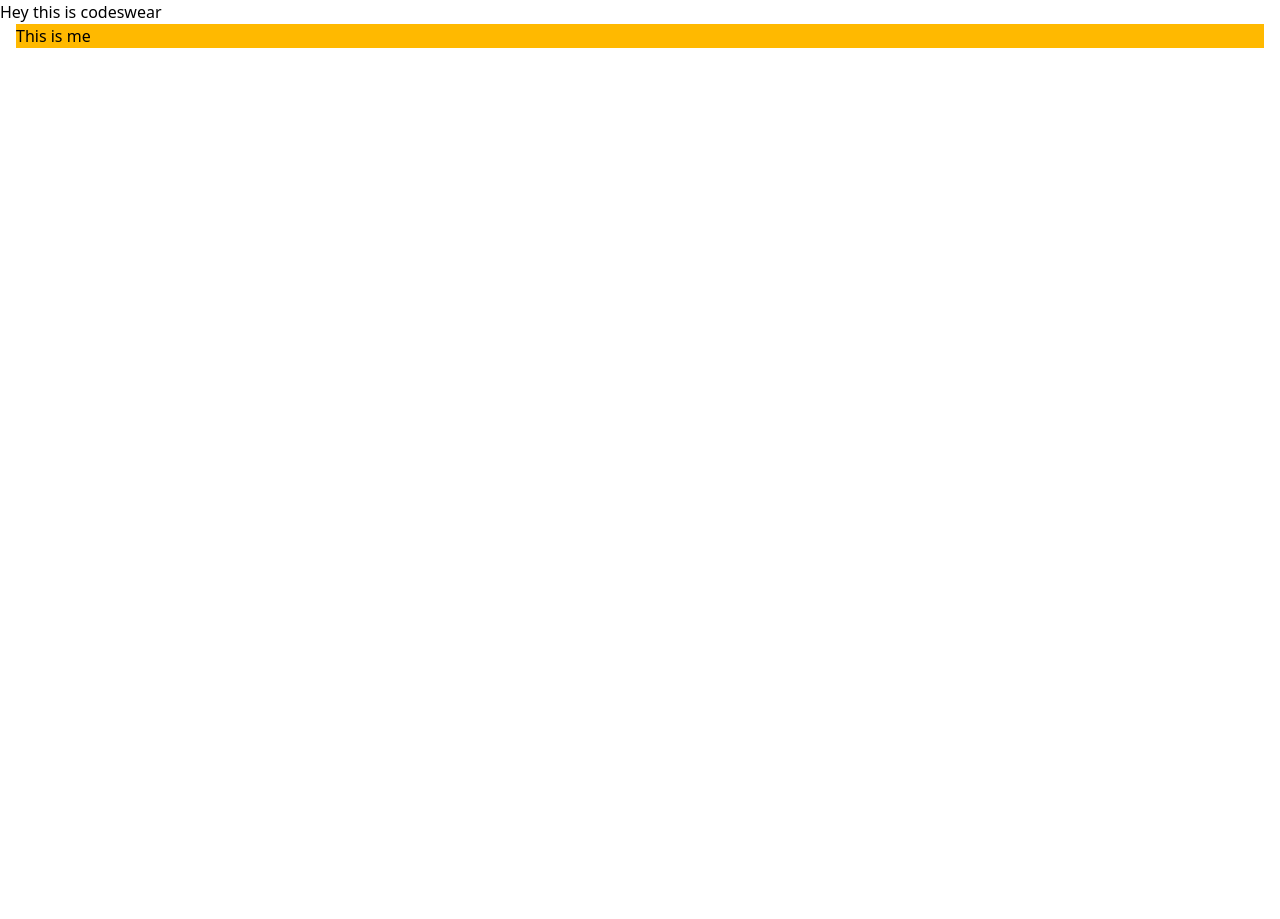
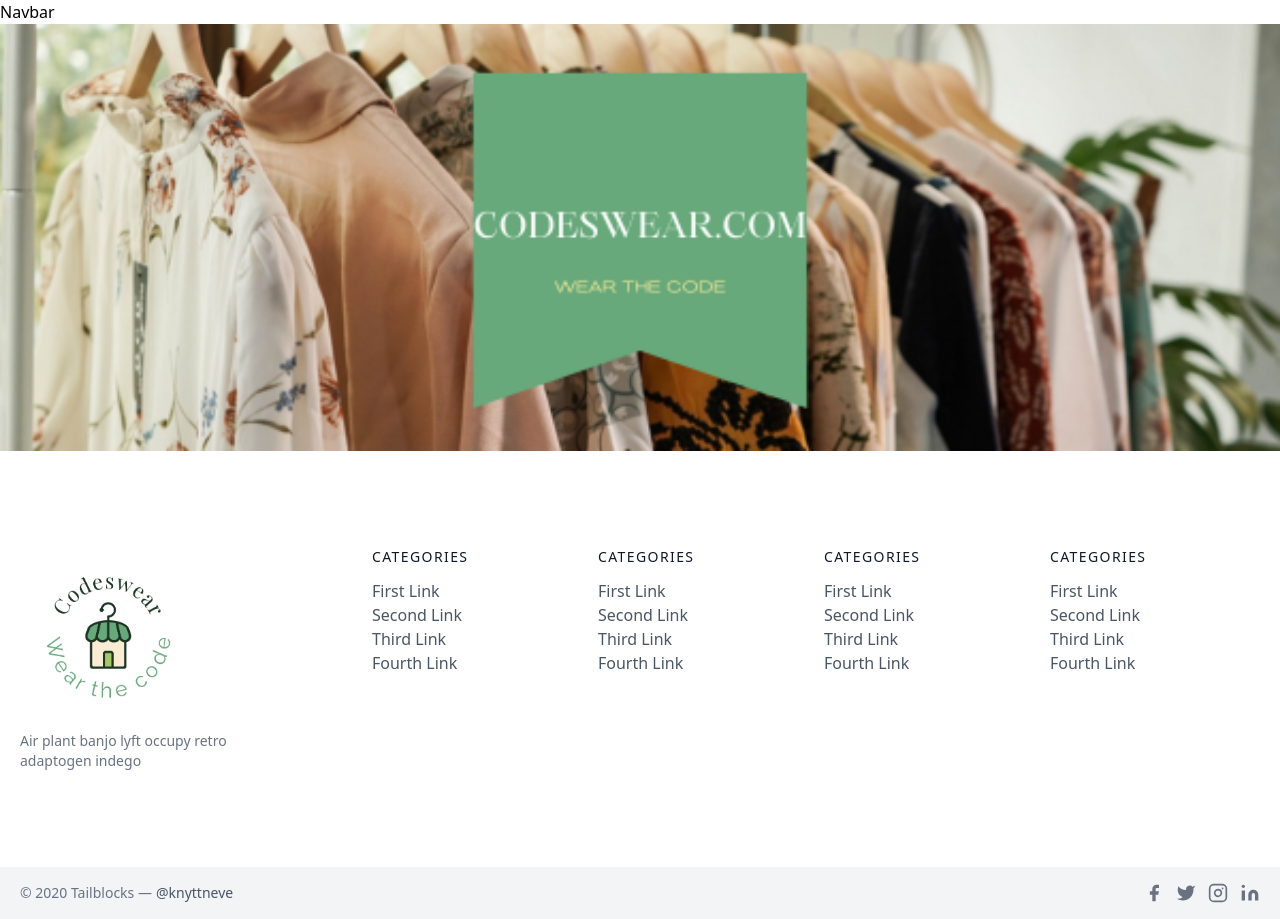
Before and after one commit to niteshbarla/codeswear.com, a Next.js app: page / in a window 1280 px wide. Before the commit the page ends 800 px from the top, so only its background shows below. Built offline with nearby package versions, Linux system fonts and the light colour scheme.

Commit message:
I have added the new files like Navbar and Footer and also updated the index pages with banner and also navbar and footer elements on it

```diff
--- /dev/null
+++ b/src/components/Footer.js
@@ -0,0 +1,176 @@
+import React from "react";
+
+const Footer = () => {
+  return (
+    <div>
+      <footer class="text-gray-600 body-font">
+        <div class="container px-5 py-24 mx-auto flex md:items-center lg:items-start md:flex-row md:flex-nowrap flex-wrap flex-col">
+          <div class="w-64 flex-shrink-0 md:mx-0 mx-auto text-center md:text-left">
+            <a class="flex title-font font-medium items-center md:justify-start justify-center text-gray-900">
+              <img
+                className="text-center w-44 h-44 rounded-2xl"
+                src="logo/codeswear_logo_circular/logo-png.png"
+                alt=""
+              />
+            </a>
+            <p class="mt-2 text-sm text-gray-500">
+              Air plant banjo lyft occupy retro adaptogen indego
+            </p>
+          </div>
+          <div class="flex-grow flex flex-wrap md:pl-20 -mb-10 md:mt-0 mt-10 md:text-left text-center">
+            <div class="lg:w-1/4 md:w-1/2 w-full px-4">
+              <h2 class="title-font font-medium text-gray-900 tracking-widest text-sm mb-3">
+                CATEGORIES
+              </h2>
+              <nav class="list-none mb-10">
+                <li>
+                  <a class="text-gray-600 hover:text-gray-800">First Link</a>
+                </li>
+                <li>
+                  <a class="text-gray-600 hover:text-gray-800">Second Link</a>
+                </li>
+                <li>
+                  <a class="text-gray-600 hover:text-gray-800">Third Link</a>
+                </li>
+                <li>
+                  <a class="text-gray-600 hover:text-gray-800">Fourth Link</a>
+                </li>
+              </nav>
+            </div>
+            <div class="lg:w-1/4 md:w-1/2 w-full px-4">
+              <h2 class="title-font font-medium text-gray-900 tracking-widest text-sm mb-3">
+                CATEGORIES
+              </h2>
+              <nav class="list-none mb-10">
+                <li>
+                  <a class="text-gray-600 hover:text-gray-800">First Link</a>
+                </li>
+                <li>
+                  <a class="text-gray-600 hover:text-gray-800">Second Link</a>
+                </li>
+                <li>
+                  <a class="text-gray-600 hover:text-gray-800">Third Link</a>
+                </li>
+                <li>
+                  <a class="text-gray-600 hover:text-gray-800">Fourth Link</a>
+                </li>
+              </nav>
+            </div>
+            <div class="lg:w-1/4 md:w-1/2 w-full px-4">
+              <h2 class="title-font font-medium text-gray-900 tracking-widest text-sm mb-3">
+                CATEGORIES
+              </h2>
+              <nav class="list-none mb-10">
+                <li>
+                  <a class="text-gray-600 hover:text-gray-800">First Link</a>
+                </li>
+                <li>
+                  <a class="text-gray-600 hover:text-gray-800">Second Link</a>
+                </li>
+                <li>
+                  <a class="text-gray-600 hover:text-gray-800">Third Link</a>
+                </li>
+                <li>
+                  <a class="text-gray-600 hover:text-gray-800">Fourth Link</a>
+                </li>
+              </nav>
+            </div>
+            <div class="lg:w-1/4 md:w-1/2 w-full px-4">
+              <h2 class="title-font font-medium text-gray-900 tracking-widest text-sm mb-3">
+                CATEGORIES
+              </h2>
+              <nav class="list-none mb-10">
+                <li>
+                  <a class="text-gray-600 hover:text-gray-800">First Link</a>
+                </li>
+                <li>
+                  <a class="text-gray-600 hover:text-gray-800">Second Link</a>
+                </li>
+                <li>
+                  <a class="text-gray-600 hover:text-gray-800">Third Link</a>
+                </li>
+                <li>
+                  <a class="text-gray-600 hover:text-gray-800">Fourth Link</a>
+                </li>
+              </nav>
+            </div>
+          </div>
+        </div>
+        <div class="bg-gray-100">
+          <div class="container mx-auto py-4 px-5 flex flex-wrap flex-col sm:flex-row">
+            <p class="text-gray-500 text-sm text-center sm:text-left">
+              © 2020 Tailblocks —
+              <a
+                href="https://twitter.com/knyttneve"
+                rel="noopener noreferrer"
+                class="text-gray-600 ml-1"
+                target="_blank"
+              >
+                @knyttneve
+              </a>
+            </p>
+            <span class="inline-flex sm:ml-auto sm:mt-0 mt-2 justify-center sm:justify-start">
+              <a class="text-gray-500">
+                <svg
+                  fill="currentColor"
+                  stroke-linecap="round"
+                  stroke-linejoin="round"
+                  stroke-width="2"
+                  class="w-5 h-5"
+                  viewBox="0 0 24 24"
+                >
+                  <path d="M18 2h-3a5 5 0 00-5 5v3H7v4h3v8h4v-8h3l1-4h-4V7a1 1 0 011-1h3z"></path>
+                </svg>
+              </a>
+              <a class="ml-3 text-gray-500">
+                <svg
+                  fill="currentColor"
+                  stroke-linecap="round"
+                  stroke-linejoin="round"
+                  stroke-width="2"
+                  class="w-5 h-5"
+                  viewBox="0 0 24 24"
+                >
+                  <path d="M23 3a10.9 10.9 0 01-3.14 1.53 4.48 4.48 0 00-7.86 3v1A10.66 10.66 0 013 4s-4 9 5 13a11.64 11.64 0 01-7 2c9 5 20 0 20-11.5a4.5 4.5 0 00-.08-.83A7.72 7.72 0 0023 3z"></path>
+                </svg>
+              </a>
+              <a class="ml-3 text-gray-500">
+                <svg
+                  fill="none"
+                  stroke="currentColor"
+                  stroke-linecap="round"
+                  stroke-linejoin="round"
+                  stroke-width="2"
+                  class="w-5 h-5"
+                  viewBox="0 0 24 24"
+                >
+                  <rect width="20" height="20" x="2" y="2" rx="5" ry="5"></rect>
+                  <path d="M16 11.37A4 4 0 1112.63 8 4 4 0 0116 11.37zm1.5-4.87h.01"></path>
+                </svg>
+              </a>
+              <a class="ml-3 text-gray-500">
+                <svg
+                  fill="currentColor"
+                  stroke="currentColor"
+                  stroke-linecap="round"
+                  stroke-linejoin="round"
+                  stroke-width="0"
+                  class="w-5 h-5"
+                  viewBox="0 0 24 24"
+                >
+                  <path
+                    stroke="none"
+                    d="M16 8a6 6 0 016 6v7h-4v-7a2 2 0 00-2-2 2 2 0 00-2 2v7h-4v-7a6 6 0 016-6zM2 9h4v12H2z"
+                  ></path>
+                  <circle cx="4" cy="4" r="2" stroke="none"></circle>
+                </svg>
+              </a>
+            </span>
+          </div>
+        </div>
+      </footer>
+    </div>
+  );
+};
+
+export default Footer;
--- /dev/null
+++ b/src/components/Navbar.js
@@ -0,0 +1,7 @@
+import React from "react";
+
+const Navbar = () => {
+  return <div>Navbar</div>;
+};
+
+export default Navbar;
--- a/src/pages/index.js
+++ b/src/pages/index.js
@@ -1,6 +1,9 @@
+import React from "react";
 import Image from "next/image";
 import Head from "next/head";
 import { Geist, Geist_Mono } from "next/font/google";
+import Navbar from "../components/Navbar";
+import Footer from "../components/Footer";
 
 const geistSans = Geist({
   variable: "--font-geist-sans",
@@ -20,8 +23,11 @@
         <meta name="descriptions" content="CodesWear.com - Wear the code" />
         <link rel="icon" href="/logo/codeswear_logo_circular/logo-png.png" />
       </Head>
-      Hey this is codeswear
-      <div className="mx-4 bg-amber-400">This is me</div>
+      <Navbar />
+      <div>
+        <img className="w-full" src="banners/banner_1.png" alt="" />
+      </div>
+      <Footer />
     </div>
   );
 }
```
